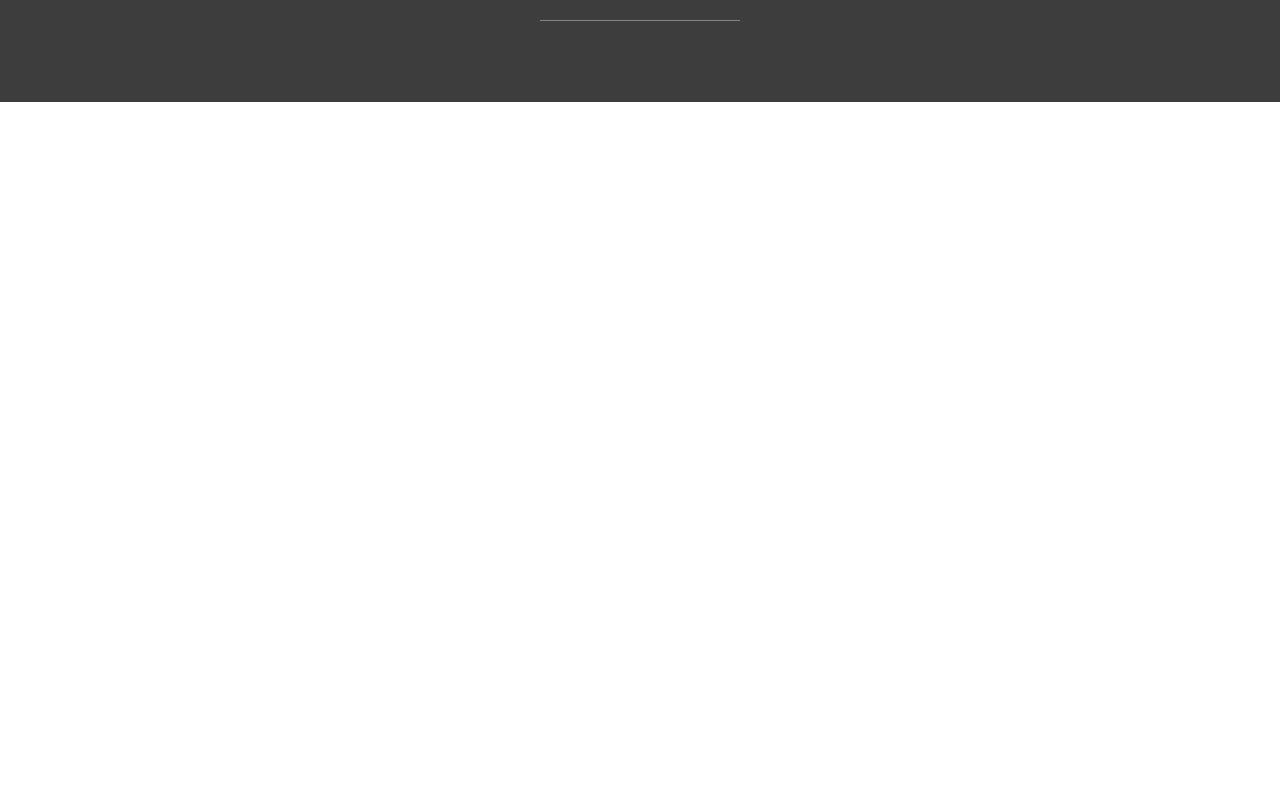
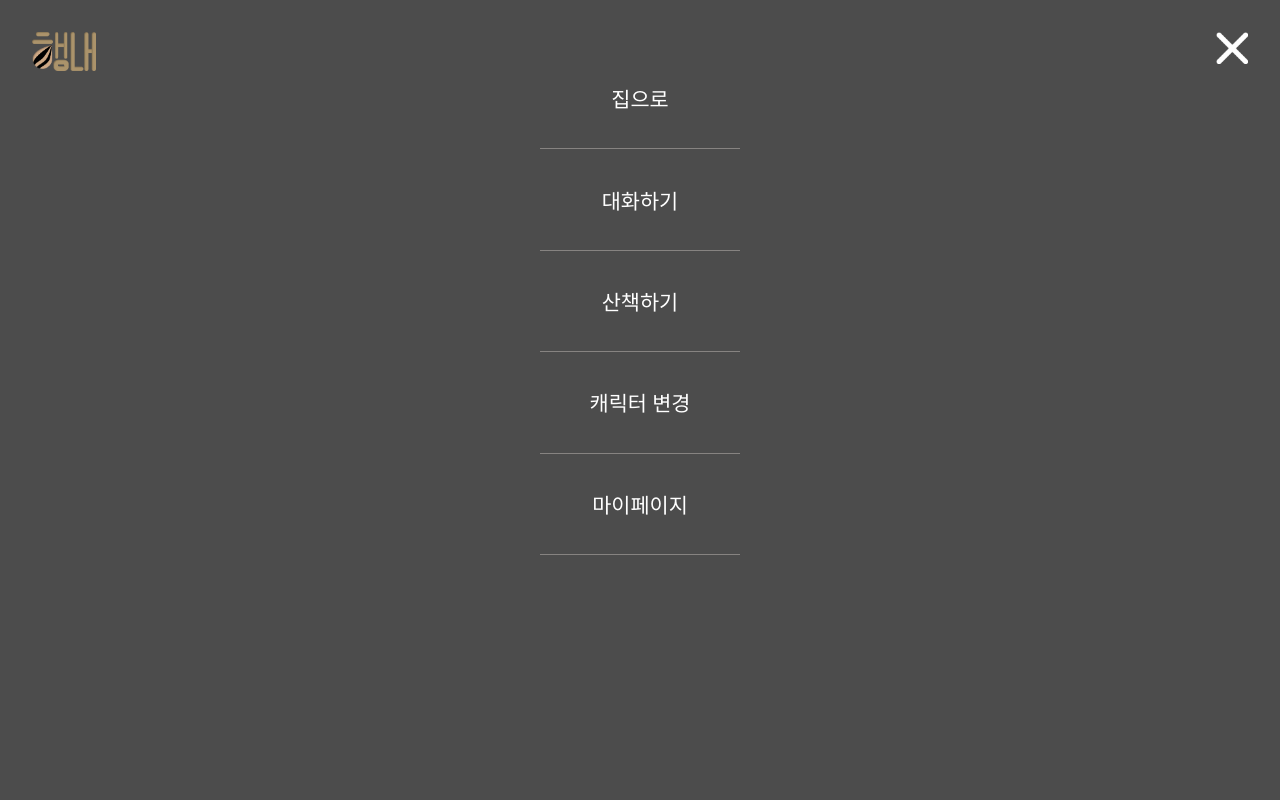
Before and after one commit to sidonge/HamNae, a FastAPI app: template templates/nav.html in a window 1280 px wide. Run offline with FastAPI, Linux system fonts and the light colour scheme; the template is opened without the code that fills it, so the values that code supplies are empty; some web fonts are replaced.

Commit message:
nav 수정 - 백그라운드에 이전 페이지 넣기 실패

```diff
--- a/static/css/nav.css
+++ b/static/css/nav.css
@@ -1,47 +1,31 @@
-/* 예시 사진 */
-img {
-    width: 100%;
-    height: 100%;
+body {
+    background-color: rgba(0, 0, 0, 0.7);
 }
-
-/* 팝업 */
-.opacity {
-    background-color: black;
-    width: 100%;
-    height: 100%;
-    opacity: 76%;
-
-    position: relative;
-    bottom: 43.6rem;
-}
-
 
 /* nav */
 nav {
-    margin: 2rem;
+    margin: 2rem 0;
 }
 
 .logo {
     width: 4rem;
-
-    position: relative;
-    bottom: 87rem;
+    position: fixed;
+    left: 2rem;
+    top: 2rem;
 }
 
 .exitIcon {
-    position: relative;
-    left: 85.5rem;
-    bottom: 87rem;
-
-    width: 1.5rem;
+    position: fixed;
+    right: 2rem;
+    top: 2rem;
+    width: 2rem;
 }
 
 /* menu */
 .menuSection {
     text-align: center;
-
     position: relative;
-    bottom: 85rem;
+    top: 3rem; /* 위치 조정 */
 }
 
 .menu {
@@ -52,9 +36,7 @@ nav {
 .talk, .mission, .walk, .character, .mypage {
     font-family: "Pretendard-SemiBold";
     font-size: 1.3rem;
-
     margin: 2.75% 0;
-
     color: white;
 }
 
--- a/static/js/walkpage.js
+++ b/static/js/walkpage.js
@@ -1,3 +1,9 @@
+// nav.js
 document.getElementById('menuIcon').addEventListener('click', function() {
     window.location.href = 'nav.html';
 });
+
+document.addEventListener('DOMContentLoaded', () => {
+    const pageContent = document.documentElement.outerHTML;
+    localStorage.setItem('pageContent', pageContent);
+});
--- a/templates/home.html
+++ b/templates/home.html
@@ -16,6 +16,12 @@
         <!-- 토끼 모델 -->
         <model-viewer id="rabbitModel" src="/ImageToStl.com_fbx-rabbit.glb" alt="A 3D model of a rabbit" environment-image="neutral" ar></model-viewer>
     </div>
+
+    <!-- nav -->
+    <nav>
+        <img src="/static/image/logo.png" class="logo"></img>
+        <img src="/static/image/menu.png" class="menuIcon" id="menuIcon">
+    </nav>
 
     <!-- 윈도우 모델 제어 버튼 -->
     <div class="controls">
--- a/templates/nav.html
+++ b/templates/nav.html
@@ -3,21 +3,16 @@
 <head>
     <meta charset="UTF-8">
     <meta name="viewport" content="width=device-width, initial-scale=1.0">
-    <title>nav</title>
+    <title>Navigation</title>
     <link rel="stylesheet" href="../static/css/style.css">
     <link rel="stylesheet" href="../static/css/nav.css">
     <script src="/static/js/nav.js" defer></script>
-    <link rel="stylesheet" href="https://use.fontawesome.com/releases/v5.15.4/css/all.css" integrity="sha384-DyZ88mC6Up2uqS4h/KRgHuoeGwBcD4Ng9SiP4dIRy0EXTlnuz47vAwmeGwVChigm" crossorigin="anonymous"/>
-    <!-- <link rel="stylesheet" href="{{ url_for('static', path='css/style.css') }}"> -->
-    <!-- <link rel="stylesheet" href="{{ url_for('static', path='css/nav.css') }}"> -->
-    <!-- <script src="{{ url_for('static', path='js/nav.js') }}" defer></script> -->
 </head>
 <body>
-    <div class="opacity"></div>
     <!-- nav -->
     <nav>
-        <img src="/static/image/logo.png" class="logo"></img>
-        <img src="/static/image/exit.png" class="exitIcon" id="exitIcon">
+        <img src="/static/image/logo.png" class="logo" alt="Logo">
+        <img src="/static/image/exit.png" class="exitIcon" id="exitIcon" alt="Exit">
     </nav>
 
     <section class="menuSection">
```
Also changed, not shown: static/css/home.css (+52 -0 lines), static/css/walkpage.css (+8 -5 lines), static/js/home.js (+9 -0 lines).
